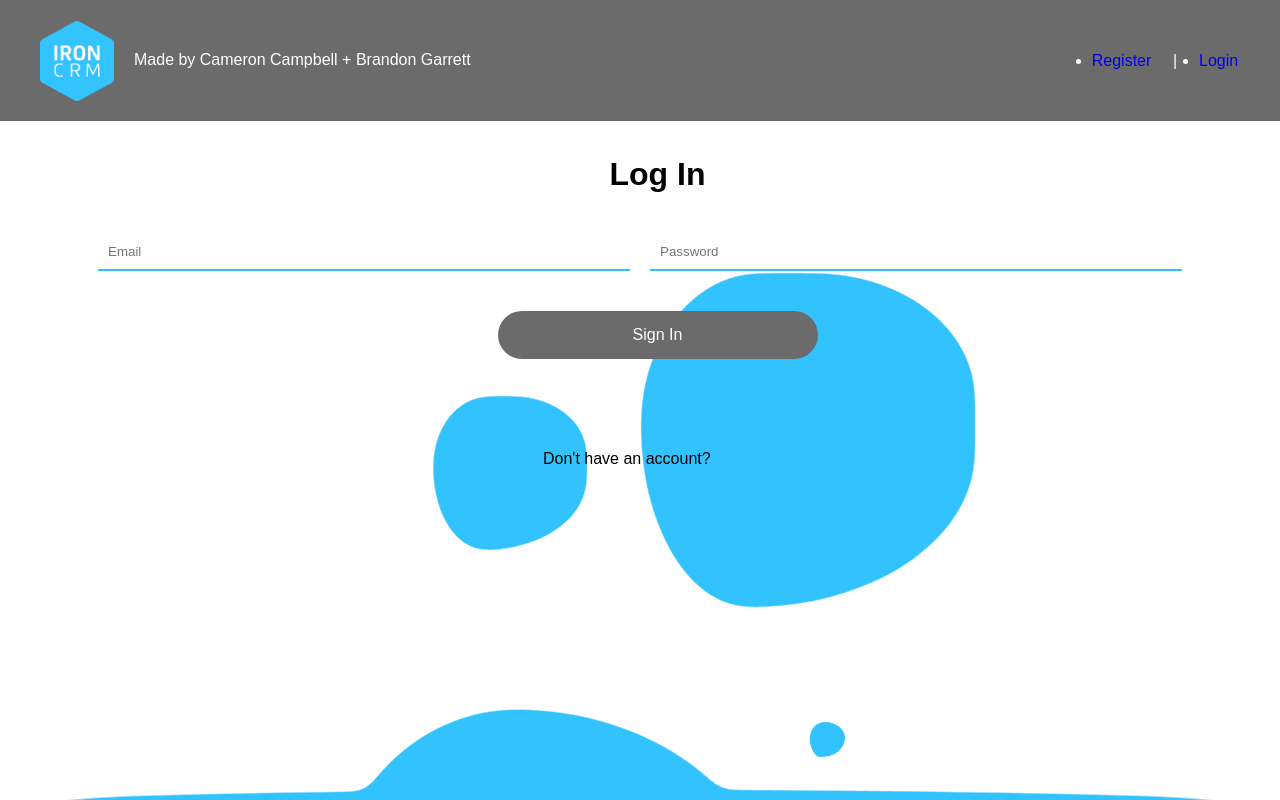
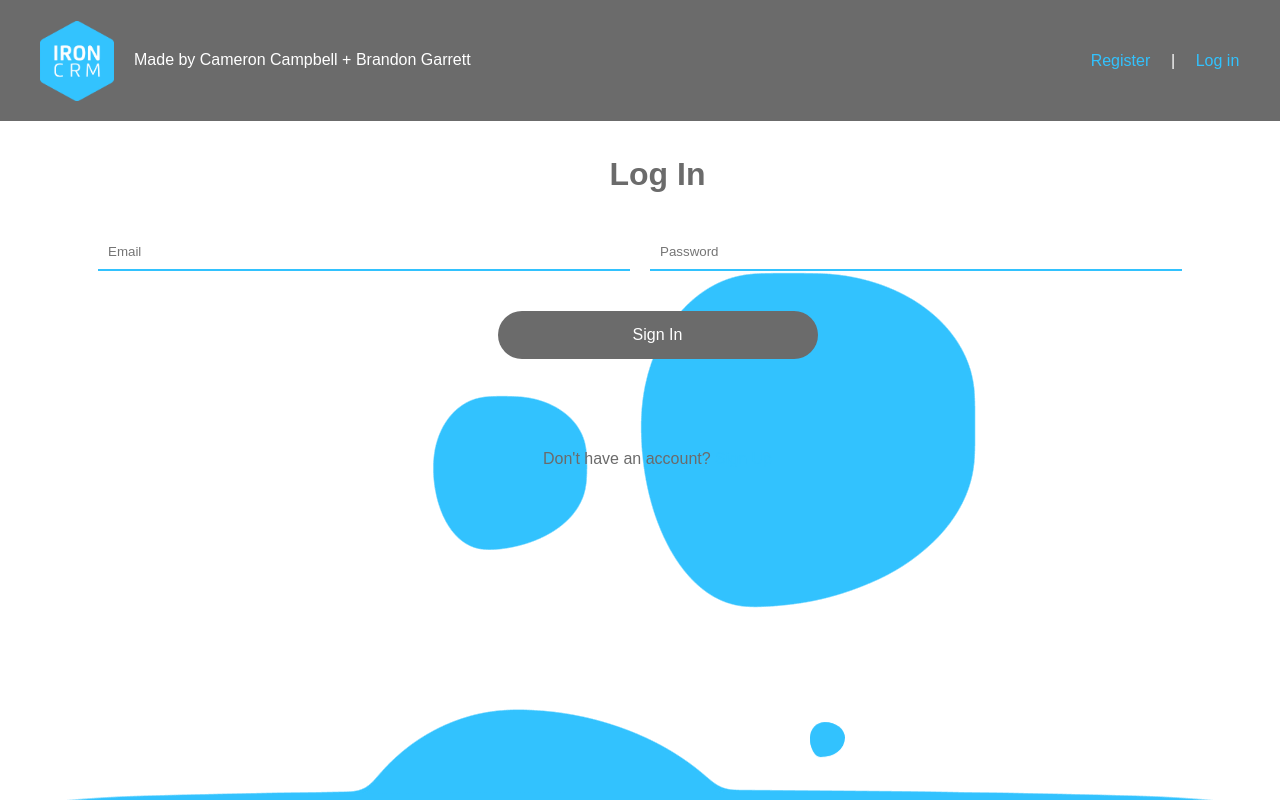
Before and after one commit to cameroncampbelll/IronCRM, a React (Create React App) app in the folder client/: page /login in a window 1280 px wide. Shown: the top 800 px of the page. Built offline with nearby package versions, Linux system fonts and the light colour scheme.

Commit message:
calling it, we're done!
didnt change anything major, accept all incoming changes

```diff
--- a/client/src/App.css
+++ b/client/src/App.css
@@ -6,6 +6,10 @@ body {
 }
 
 /* login page */
+
+.dont-account {
+  color: #6b6b6b;
+}
 
 .login-fields {
   margin-bottom: 40px;
@@ -16,10 +20,14 @@ body {
 }
 
 .login-title {
+  color: #6b6b6b;
   display: flex;
   justify-content: center;
   margin-top: 35px;
   margin-left: 35px;
+}
+.already-account {
+  color: #6b6b6b;
 }
 
 .question {
@@ -74,6 +82,7 @@ body {
   width: 40%;
   border: none;
   border-bottom: 2px solid #32c2fe;
+  /* background: none; */
 }
 
 .question {
@@ -82,6 +91,11 @@ body {
 }
 
 /* nav bar */
+
+.register {
+  text-decoration: none;
+  color: #32c2fe;
+}
 
 .logo {
   display: flex;
@@ -119,6 +133,11 @@ body {
 
 .madeby {
   color: white;
+}
+
+.login {
+  text-decoration: none;
+  color: #32c2fe;
 }
 
 .logout-button {
@@ -200,6 +219,7 @@ body {
   width: 40%;
   border: none;
   border-bottom: 2px solid #32c2fe;
+  /* background: none; */
 }
 
 form {
--- a/client/src/components/layouts/Login.js
+++ b/client/src/components/layouts/Login.js
@@ -63,7 +63,7 @@ const Login = (props) => {
             <span>X</span>
           </button>
         )}
-        <p>
+        <p className='dont-account' >
           Don't have an account?{" "}
           <Link to="/register" className="sign-up-btn">
             Sign Up
--- a/client/src/components/layouts/Navbar.js
+++ b/client/src/components/layouts/Navbar.js
@@ -24,13 +24,13 @@ const Navbar = () => {
 
   const authLinks = (
     <Fragment>
-      <li>
-        <Link to="/register">Register</Link>
-      </li>
+
+      <Link className='register' to="/register">Register</Link>
+
       <span>|</span>
-      <li>
-        <Link to="/login">Login</Link>
-      </li>
+
+      <Link className='login' to="/login">Log in</Link>
+
     </Fragment>
   );
 
--- a/client/src/components/layouts/Register.js
+++ b/client/src/components/layouts/Register.js
@@ -77,7 +77,7 @@ const Register = (props) => {
             <span>X</span>
           </button>
         )}
-        <p>
+        <p className='already-account'>
           Already have an account?{" "}
           <Link className="sign-up-btn" to="/login">
             Log in
```
Also changed, not shown: 2 other files (tests, documents, lock files or other folders).
